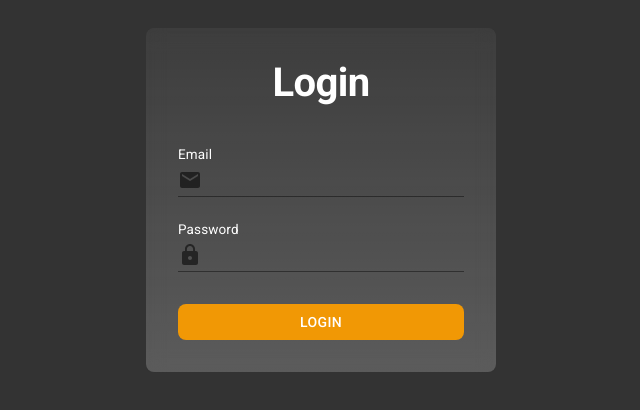
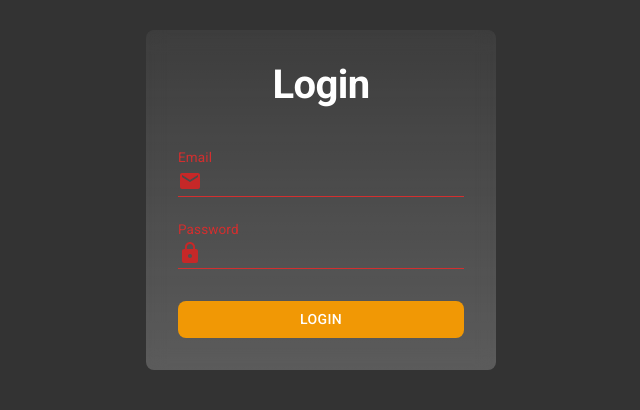
Before and after one commit to Umamad/Todo, a React (Create React App) app in the folder client/: page /login in a window 1280 px wide. Shown: the part 200-610 px from the top of the page, without its empty margins (319-959 px from the left). Built offline with nearby package versions, Linux system fonts and the light colour scheme.

Commit message:
add error and error styling

```diff
--- a/client/src/components/forms/login.form.tsx
+++ b/client/src/components/forms/login.form.tsx
@@ -9,7 +9,7 @@
 import LoginPasswordInput from "../inputs/loginPassword.input";
 
 const LoginForm: FC = () => {
-  const { formik, handleSubmit } = useLoginFormik();
+  const { formik, handleSubmit, loading } = useLoginFormik();
 
   return (
     <LoginFormContainer onSubmit={handleSubmit}>
@@ -21,15 +21,23 @@
         name="email"
         value={formik.values.email}
         onChange={formik.handleChange}
+        error={!!formik.errors.email}
       />
 
       <LoginPasswordInput
         name="password"
         value={formik.values.password}
         onChange={formik.handleChange}
+        error={!!formik.errors.password}
       />
 
-      <Button variant="contained" type="submit" disableElevation fullWidth>
+      <Button
+        variant="contained"
+        type="submit"
+        disabled={loading}
+        disableElevation
+        fullWidth
+      >
         LOGIN
       </Button>
     </LoginFormContainer>
--- a/client/src/components/inputs/app.input.tsx
+++ b/client/src/components/inputs/app.input.tsx
@@ -3,6 +3,8 @@
 const AppInput = styled(TextField)(({ theme }) => ({
   "& input": {
     color: "#FFF",
+    fontSize: 16,
+    caretColor: theme.palette.primary.main,
   },
 
   "& label.Mui-focused": {
@@ -11,6 +13,11 @@
 
   "& div.Mui-focused .MuiInputAdornment-positionStart": {
     color: theme.palette.primary.main,
+    transition: theme.transitions.create("color"),
+  },
+
+  "& .Mui-error .MuiInputAdornment-positionStart": {
+    color: theme.palette.error.dark,
     transition: theme.transitions.create("color"),
   },
 
--- a/client/src/hooks/formik/useLoginFormik.ts
+++ b/client/src/hooks/formik/useLoginFormik.ts
@@ -1,12 +1,13 @@
 import { useCallback, FormEvent } from "react";
 import { useFormik } from "formik";
 
-import { useAppDispatch } from "../useAppRedux";
+import { useAppDispatch, useAppSelector } from "../useAppRedux";
 
 import { userLogin, IUserLoginCredentials } from "../../redux/user/userActions";
 
 export default function useLoginFormik() {
   const dispatch = useAppDispatch();
+  const { loading } = useAppSelector(state => state.user)
 
   const initialValues = {
     email: "",
@@ -42,5 +43,6 @@
   return {
     formik,
     handleSubmit,
+    loading,
   };
 }
```
